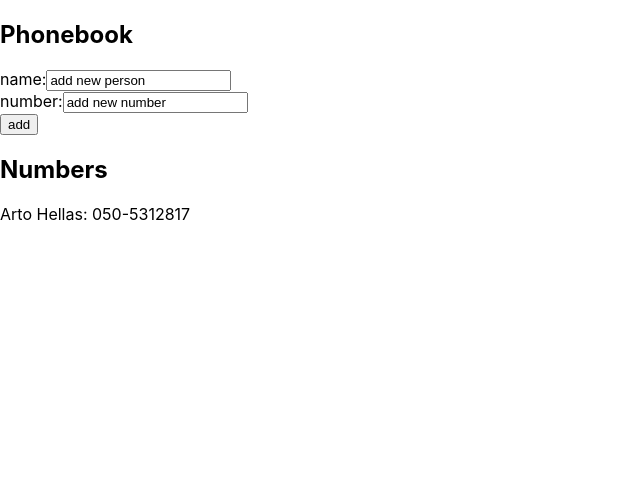
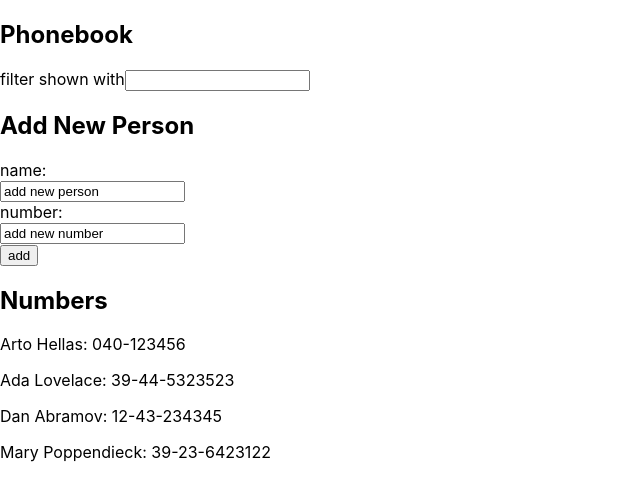
Before and after one commit to Embule/fullstack-mooc-2020, a React (Create React App) app in the folder osa2/puhelinluettelo/: page / in a window 1280 px wide. Shown: the top 500 px of the page, without its empty margins (0-640 px from the left). Built offline with nearby package versions, Linux system fonts and the light colour scheme.

Commit message:
done exercises 2.9-2.10

```diff
--- a/osa2/puhelinluettelo/src/App.js
+++ b/osa2/puhelinluettelo/src/App.js
@@ -1,15 +1,18 @@
 import React, { useState } from 'react'
 import Person from './components/Person'
+import Form from './components/Form'
+import Filter from './components/Filter'
 
 const App = () => {
   const [persons, setPersons] = useState([
-    {
-      name: 'Arto Hellas',
-      number: '050-5312817'
-    }
+    { name: 'Arto Hellas', number: '040-123456' },
+    { name: 'Ada Lovelace', number: '39-44-5323523' },
+    { name: 'Dan Abramov', number: '12-43-234345' },
+    { name: 'Mary Poppendieck', number: '39-23-6423122' }
   ])
   const [newName, setNewName] = useState('add new person')
   const [newNumber, setNewNumber] = useState('add new number')
+  const [newFilter, setNewFilter] = useState('')
 
   const addPerson = (event) => {
     event.preventDefault()
@@ -27,6 +30,7 @@ const App = () => {
   }
 
   const handleNameChange = (event) => {
+    console.log(event.target.value);
     setNewName(event.target.value)
   }
 
@@ -34,32 +38,31 @@ const App = () => {
     setNewNumber(event.target.value)
   }
 
+  const handleFilter = e => {
+    setNewFilter(e.target.value)
+  }
+
+  const filteredPersons = persons.filter(person => {
+    return person.name.toLowerCase().includes(newFilter.toLowerCase())
+  })
+
   return (
     <div>
       <h2>Phonebook</h2>
-      <form onSubmit={addPerson}>
-        <div>
-          name:
-          <input
-            onChange={handleNameChange}
-            value={newName}
-          />
-          <div>
-            number:
-          <input
-          onChange={handleNumberChange}
-          value={newNumber}
-          />
-          </div>
-
-        </div>
-        <div>
-          <button type="submit">add</button>
-        </div>
-      </form>
+      <Filter
+        filterNames={handleFilter}
+      />
+      <h2>Add New Person</h2>
+      <Form
+        onSubmit={addPerson}
+        name={newName}
+        nameChange={handleNameChange}
+        number={newNumber}
+        numberChange={handleNumberChange}
+      />
       <h2>Numbers</h2>
       <div>
-        {persons.map((person, i) =>
+        {filteredPersons.map((person, i) =>
           <Person key={i} person={person} />
         )}
       </div>
--- /dev/null
+++ b/osa2/puhelinluettelo/src/components/Filter.js
@@ -0,0 +1,12 @@
+import React from 'react';
+
+const Filter = ({filterNames}) => {
+    return (
+<form>
+    filter shown with
+    <input onChange={filterNames}  />
+</form>
+    )
+}
+
+export default Filter;
--- /dev/null
+++ b/osa2/puhelinluettelo/src/components/Form.js
@@ -0,0 +1,31 @@
+import React from 'react';
+
+const Form = ({ onSubmit, nameChange, name, numberChange, number }) => {
+
+  return (
+    <form onSubmit={onSubmit}>
+      <div>
+        name:
+        <br />
+          <input
+          onChange={nameChange}
+          value={name}
+        />
+      </div>
+      <div>
+        number:
+        <br />
+          <input
+          onChange={numberChange}
+          value={number}
+        />
+
+      </div>
+      <div>
+        <button type="submit">add</button>
+      </div>
+    </form>
+  );
+}
+
+export default Form;
```
